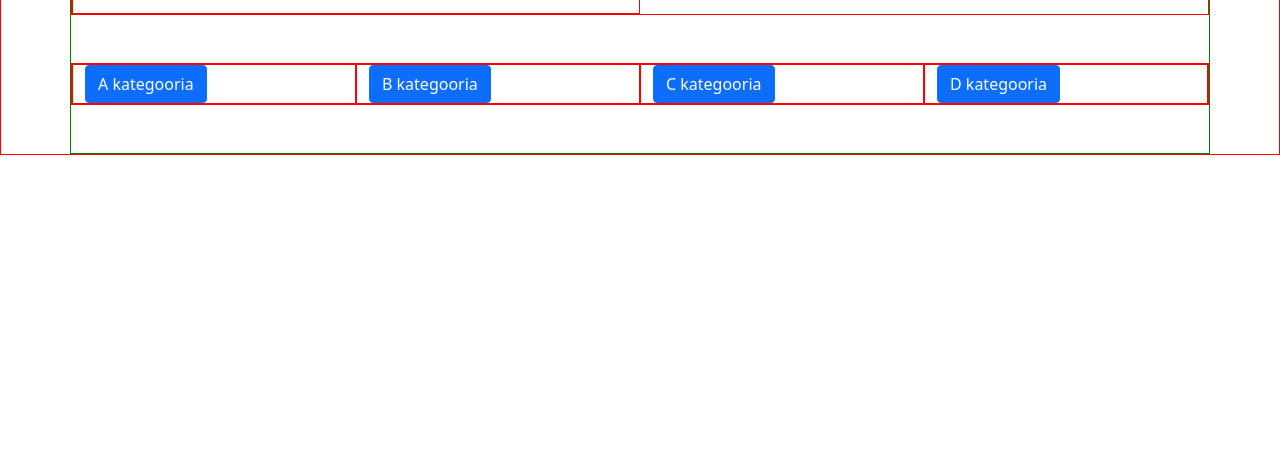
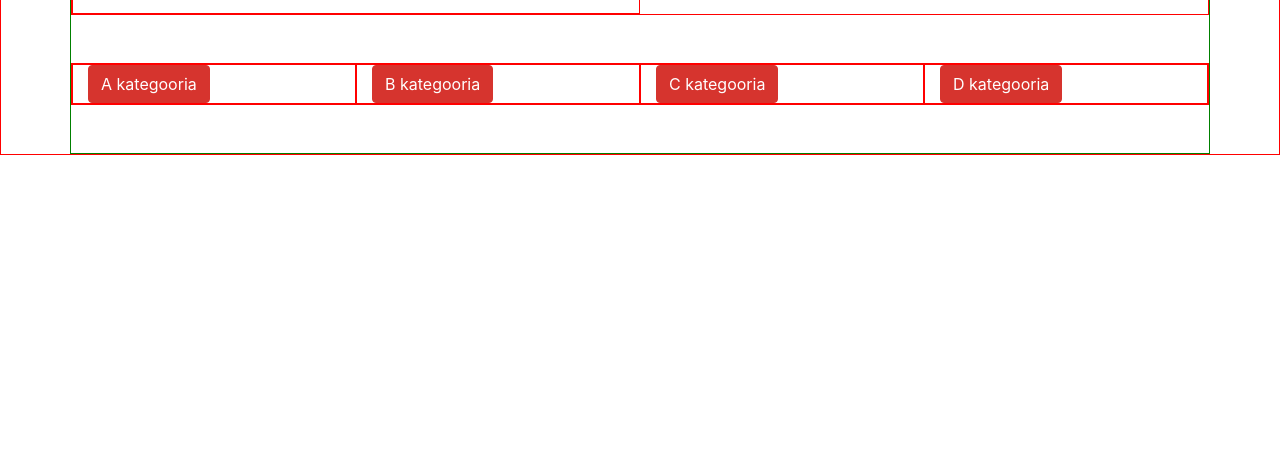
Before and after one commit to 15sigrid/EKA_Sigrid, a plain HTML site: page Oodium/index-o.html in a window 1280 px wide. Shown: the part 345-800 px from the top of the page. Drawn offline with nearby package versions, Linux system fonts and the light colour scheme; files that its build step writes are made by us from their sources.

Commit message:
cssi oige järjekord

```diff
--- a/Oodium/index-o.html
+++ b/Oodium/index-o.html
@@ -6,8 +6,7 @@
   <meta charset="utf-8">
   <meta name="viewport" content="width=device-width, initial-scale=1">
 
-  <link rel="stylesheet" href="css/bootstrap.min.css" rel="stylesheet">
-  <link rel="stylesheet" href="custom.css" rel="stylesheet">
+
   <link rel="preconnect" href="https://fonts.googleapis.com">
   <link rel="preconnect" href="https://fonts.gstatic.com" crossorigin>
   <link href="https://fonts.googleapis.com/css2?family=Open+Sans:wght@400;600;700&display=swap" rel="stylesheet">
@@ -15,7 +14,9 @@
   <!-- Bootstrap CSS -->
   <link href="https://cdn.jsdelivr.net/npm/bootstrap@5.1.3/dist/css/bootstrap.min.css" rel="stylesheet"
     integrity="sha384-1BmE4kWBq78iYhFldvKuhfTAU6auU8tT94WrHftjDbrCEXSU1oBoqyl2QvZ6jIW3" crossorigin="anonymous">
-  <link href="css/bootstrap.min.css">
+
+  <link rel="stylesheet" href="css/bootstrap.min.css" >
+  <link rel="stylesheet" href="css/custom.css">
 
   <style>
     div {
```
